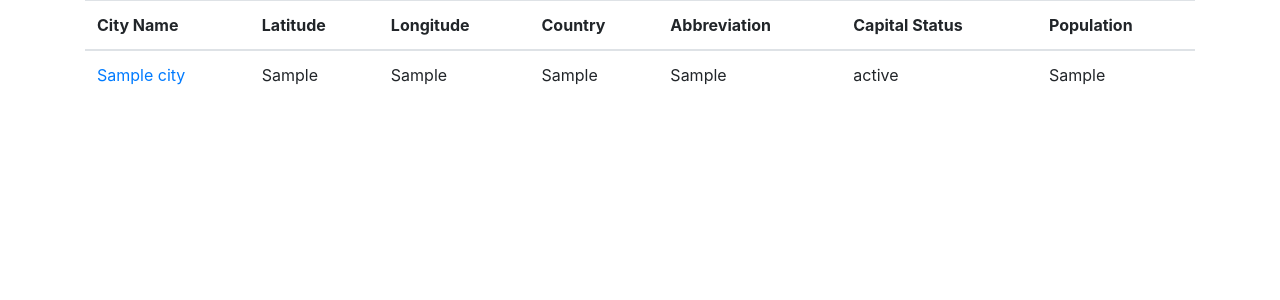
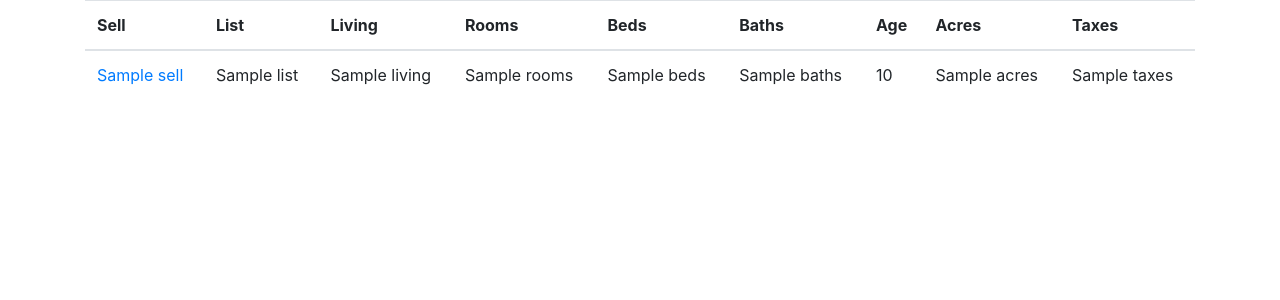
Before and after one commit to trivedi17/Python_Docker_Flask_Pycharm, a Flask app: template app/templates/index.html in a window 1280 px wide. Shown: the part 56-356 px from the top of the page. Run offline with Flask 2, Linux system fonts and the light colour scheme; the template is opened without the code that fills it: most values are stand-ins (such as "Sample title", 1, 10 or a date in 2020); some libraries are stand-ins or nearby versions.

Commit message:
Edited index.html file

```diff
--- a/app/templates/index.html
+++ b/app/templates/index.html
@@ -3,26 +3,30 @@
 <table class="table">
     <thead>
     <tr>
-        <th scope="col">City Name</th>
-        <th scope="col">Latitude</th>
-        <th scope="col">Longitude</th>
-        <th scope="col">Country</th>
-        <th scope="col">Abbreviation</th>
-        <th scope="col">Capital Status</th>
-        <th scope="col">Population</th>
+        <th scope="col">Sell</th>
+        <th scope="col">List</th>
+        <th scope="col">Living</th>
+        <th scope="col">Rooms</th>
+        <th scope="col">Beds</th>
+        <th scope="col">Baths</th>
+        <th scope="col">Age</th>
+        <th scope="col">Acres</th>
+        <th scope="col">Taxes</th>
     </tr>
     </thead>
     <tbody>
     {% for city in cities %}
     <tr>
     <!--    <td>{{ city.fldName }}</td>  -->
-        <td><a href="/view/{{city.fldName}}">{{ city.fldName }}</a></td>
-        <td>{{ city.fldLat }}</td>
-        <td>{{ city.fldLong }}</td>
-        <td>{{ city.fldCountry }}</td>
-        <td>{{ city.fldAbreviation }}</td>
-        <td>{{ city.fldCapitalStatus }}</td>
-        <td>{{ city.fldPopulation }}</td>
+        <td><a href="/view/{{home.id}}">{{ home.sell }}</a></td>
+        <td>{{ home.list }}</td>
+        <td>{{ home.living }}</td>
+        <td>{{ home.rooms }}</td>
+        <td>{{ home.beds }}</td>
+        <td>{{ home.baths }}</td>
+        <td>{{ home.age }}</td>
+        <td>{{ home.acres }}</td>
+        <td>{{ home.taxes }}</td>
     </tr>
     {% endfor %}
     </tbody>
```
